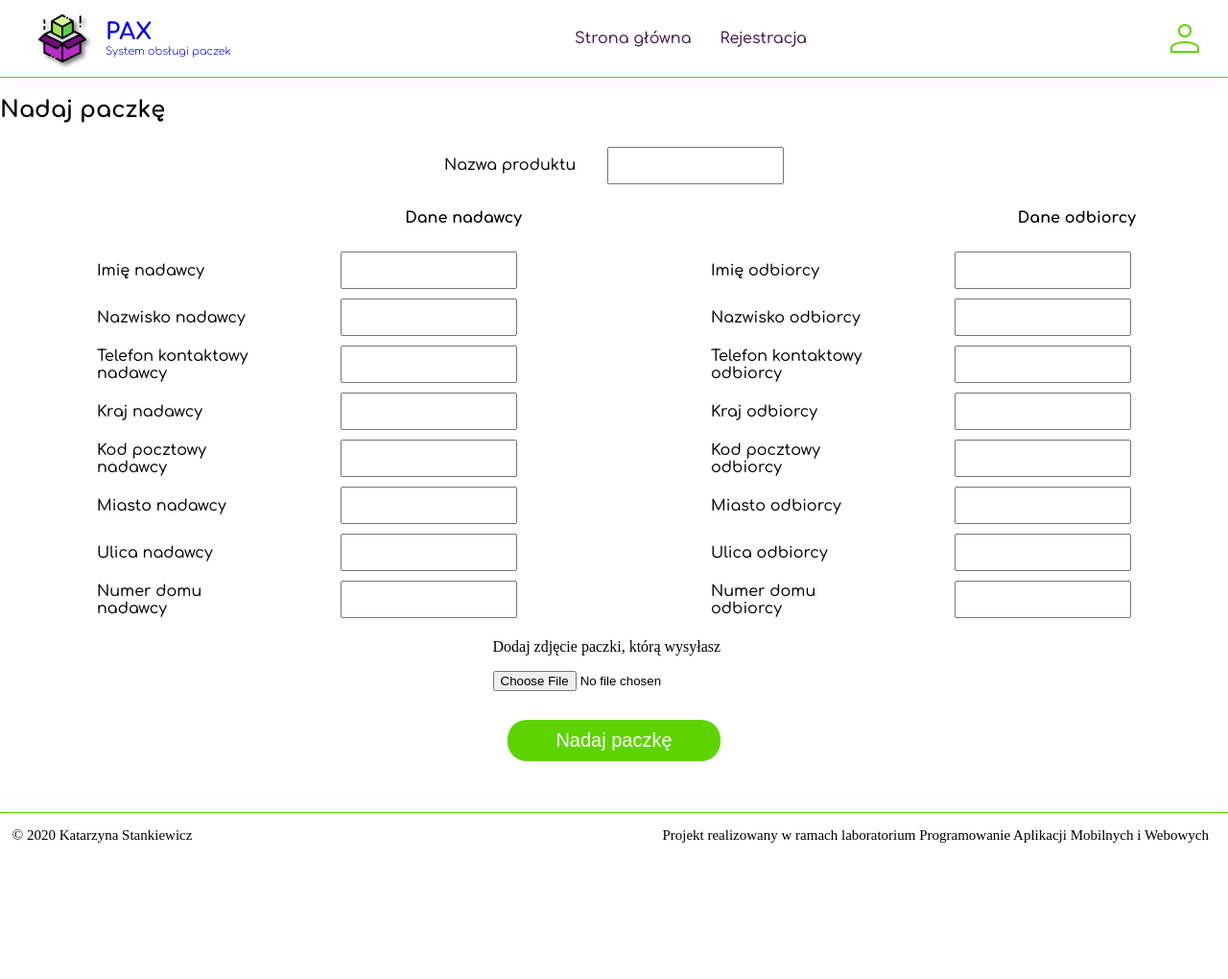
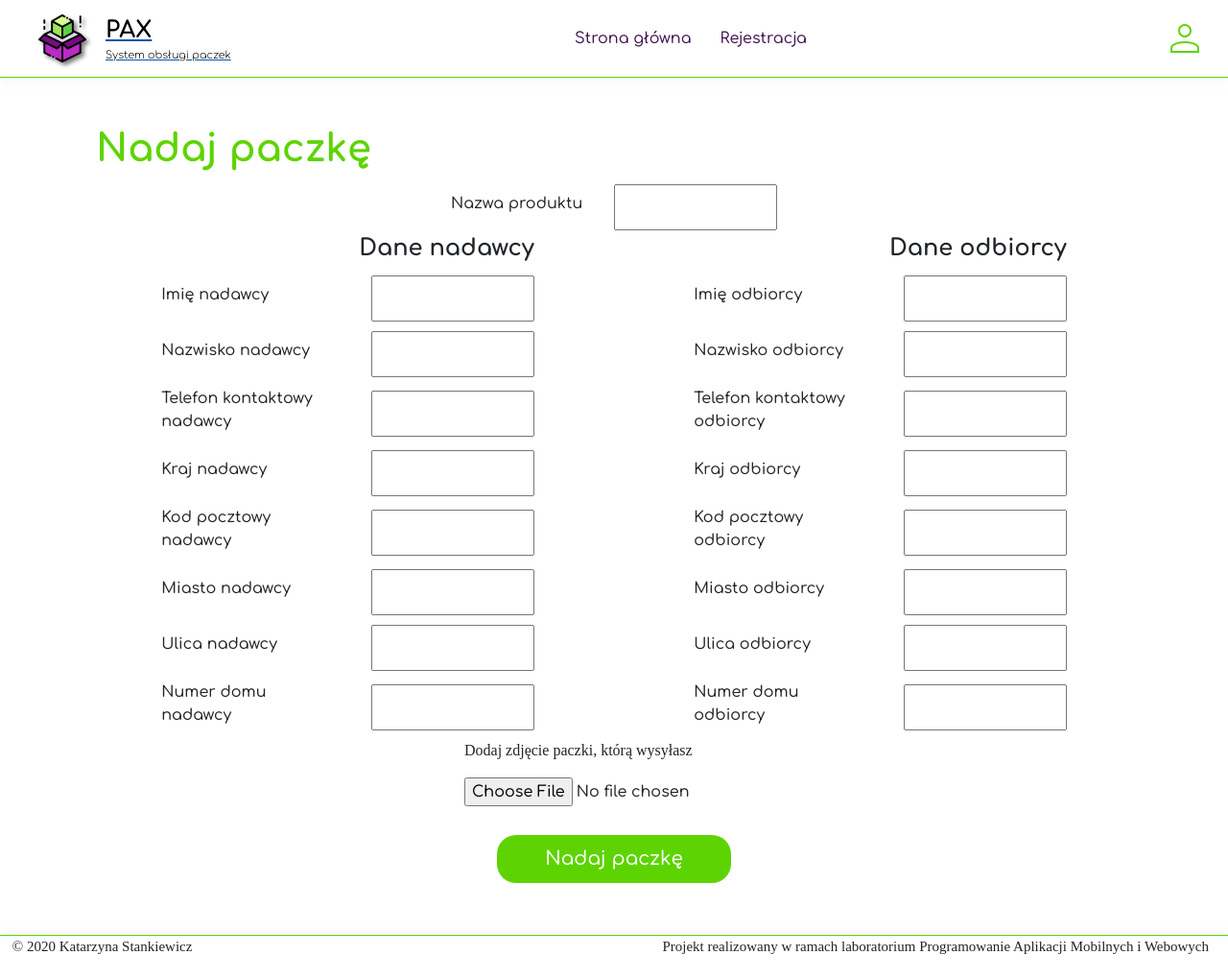
Before and after one commit to KasiaWiktoria/projekt_pamiw, a Python web app: template templates/send.html in a window 1280 px wide. Shown: the whole page at 96% size. Before the commit the page ends 878 px from the top, so only its background shows below. Run offline with Jinja, Linux system fonts and the light colour scheme; the template is opened without the code that fills it, so the values that code supplies are empty.

Commit message:
dostosowanie responsywnosci dla zalogowanego uytkownika

```diff
--- a/static/scripts/waybills-list.js
+++ b/static/scripts/waybills-list.js
@@ -38,7 +38,7 @@ async function getResponse(response) {
         console.log('Poprawnie usunięto paczkę!')
         addCorrectMessage(id,response.msg)
         await sleep(2000)
-        window.location.href = 'waybills-list'
+        window.location.href = '/app/waybills-list/0'
     }else {
         addfailureMessage(id,response.msg)
     }
--- a/static/styles/main_style.css
+++ b/static/styles/main_style.css
@@ -33,6 +33,13 @@ body article{
 body h1, body h2, body h3, body h4{
     font-weight: 700;
 }
+
+section h1 {
+    width: 80%;
+    font-size: 40px;
+    color: var(--main-color);;
+}
+
 body section h1.smaller{
     font-size: 60px;
     margin-bottom: 100px;
@@ -83,6 +90,7 @@ header p{
     width: 150px;
     margin: 0;
     text-align: left;
+    color: #000;
 }
 
 header p span{
--- a/static/styles/send.css
+++ b/static/styles/send.css
@@ -11,3 +11,8 @@ section.image {
     background-size: cover;
     background-position-y: -120px;
 }
+
+h1 {
+    margin-left: 100px;
+    margin-top: 50px;
+}
--- a/static/styles/waybills-list.css
+++ b/static/styles/waybills-list.css
@@ -41,11 +41,6 @@ td a:hover {
     filter: drop-shadow( 3px 3px 2px #00000080);
 }
 
-section h1 {
-    width: 80%;
-    font-size: 40px;
-    color: var(--main-color);;
-}
 
 form {
     width: 80%;
--- a/templates/send.html
+++ b/templates/send.html
@@ -3,6 +3,9 @@
     <head>
         <title>PAX</title>
         <meta charset="utf-8">
+        <meta name="viewport" content="width=device-width, initial-scale=1, shrink-to-fit=no">
+        <link rel="stylesheet" href="https://cdn.jsdelivr.net/npm/bootstrap@4.5.3/dist/css/bootstrap.min.css"
+            crossorigin="anonymous">
         <link href="/styles/send.css" rel="stylesheet" type="text/css">
         <link href="/styles/main_style.css" rel="stylesheet" type="text/css">
         <link href="/styles/form_style.css" rel="stylesheet" type="text/css">
@@ -44,7 +47,7 @@
         <section>
             <h1>Nadaj paczkę</h1>
 
-            <form method="POST" action="https://localhost:8081/waybill" id="send-form" enctype="multipart/form-data">
+            <form class="container" method="POST" action="https://localhost:8081/waybill" id="send-form" enctype="multipart/form-data">
                 <div class="max-width-elem">
                     <div class="form-row">
                         <label for="product_name">Nazwa produktu</label>
@@ -52,7 +55,7 @@
                     </div>
                 </div>
 
-                <div class="column">
+                <div class="column col-12 col-lg-6">
                     <div class="form-col">
                         <h4>Dane nadawcy</h4>
 
@@ -98,7 +101,7 @@
                     </div>
                 </div>
 
-                <div class="column">
+                <div class="column col-12 col-lg-6">
                     <div class="form-col">
                         <h4>Dane odbiorcy</h4>
                         <div class="form-row">
```
Also changed, not shown: static/images/packs_images/36809903_1317197881746463_2422902480305127424_n.jpg (deleted), 1 other file.
